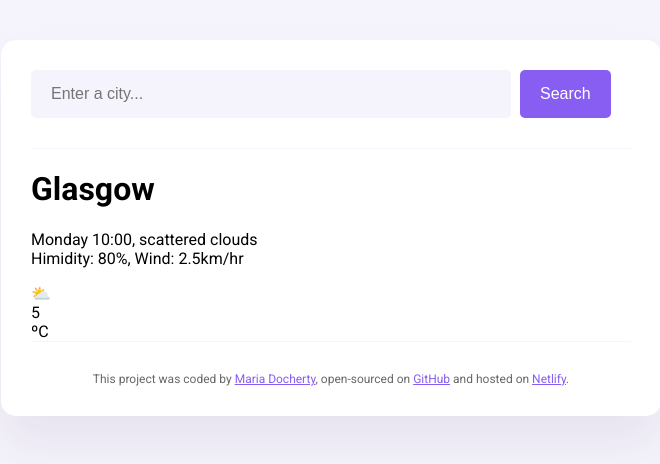
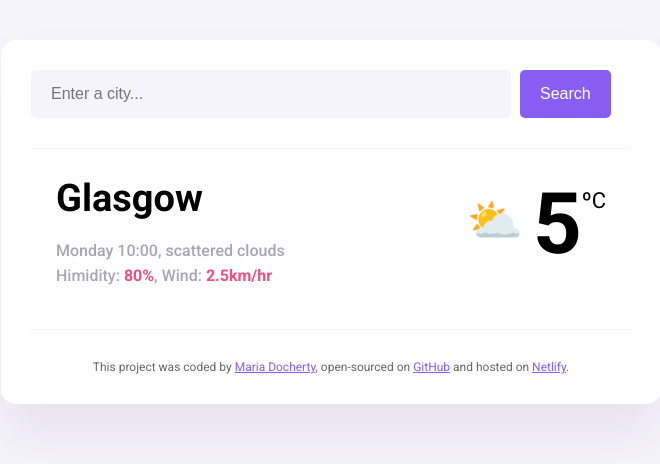
Before and after one commit to Mariadoc1/PlusProject-Weekk7, a plain HTML site: page index.html in a window 1280 px wide. Shown: the whole page, without its empty margins (309-969 px from the left). Drawn offline with Linux system fonts and the light colour scheme.

Commit message:
Styled the main section of the html
Including the weather and temperature details

```diff
--- a/src/styles.css
+++ b/src/styles.css
@@ -40,6 +40,57 @@ header {
   border-radius: 5px;
 }
 
+main {
+  padding: 25px;
+}
+.weather-app-data {
+  display: flex;
+  justify-content: space-between;
+}
+
+.current-city {
+  margin: 0;
+  font-size: 38px;
+  line-height: 48px;
+}
+
+.current-city-details {
+  font-size: 20;
+  line-height: 25px;
+  color: rgba(39, 33, 66, 0.4);
+  font-weight: 500;
+}
+
+.humidity {
+  color: #ed5082;
+  font-weight: 700;
+}
+
+.windy {
+  color: #ed5082;
+  font-weight: 700;
+}
+
+.current-city-weather {
+  display: flex;
+}
+
+.weather-icon {
+  font-size: 45px;
+  margin-top: 20px;
+}
+
+.weather-temp {
+  font-size: 85px;
+  font-weight: bold;
+  margin-left: 10px;
+}
+
+.weather-unit {
+  margin-top: 14px;
+  font-size: 22px;
+}
+
 footer {
   border-top: 1px solid #f5f3fb;
   padding: 30px 0 0 0;
```
